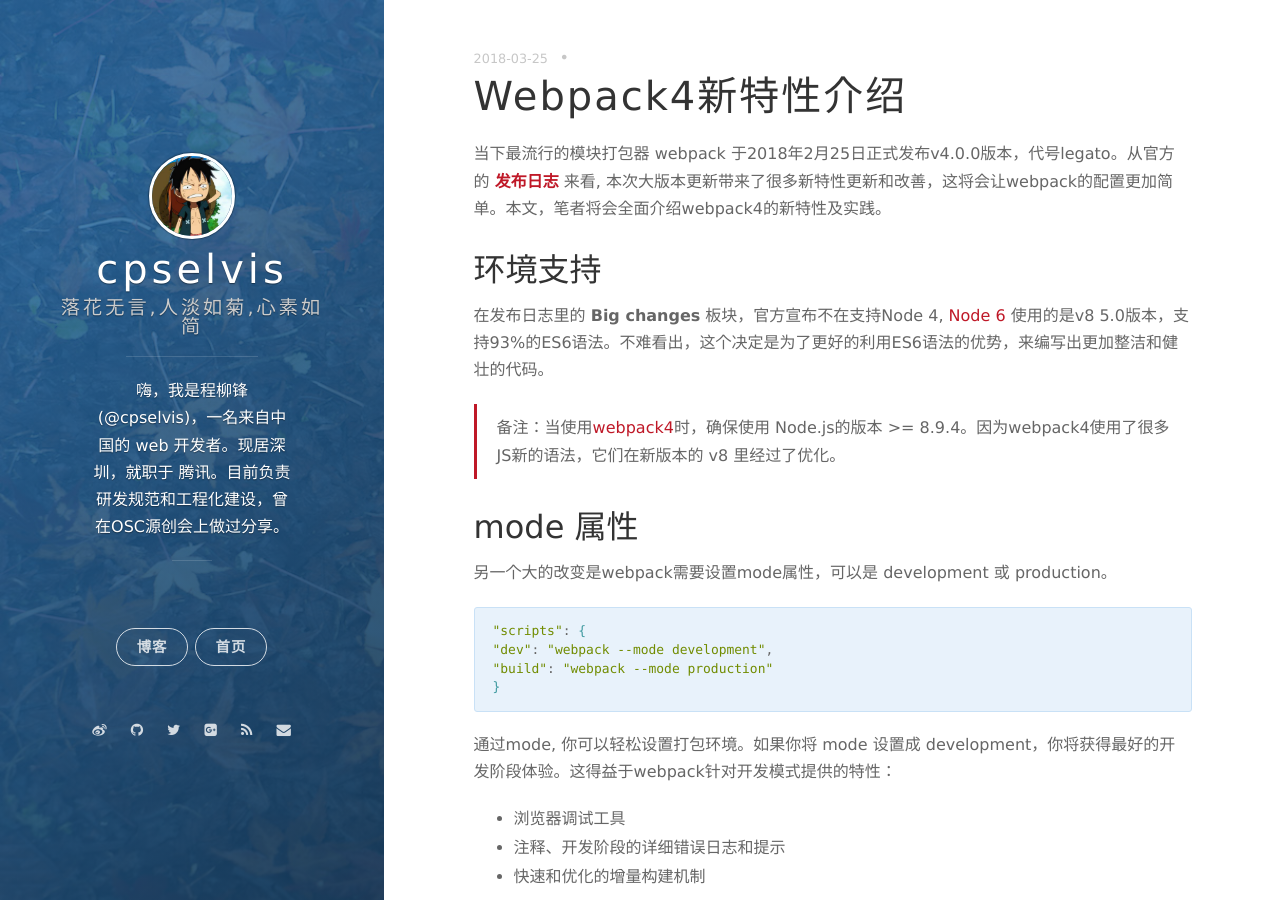
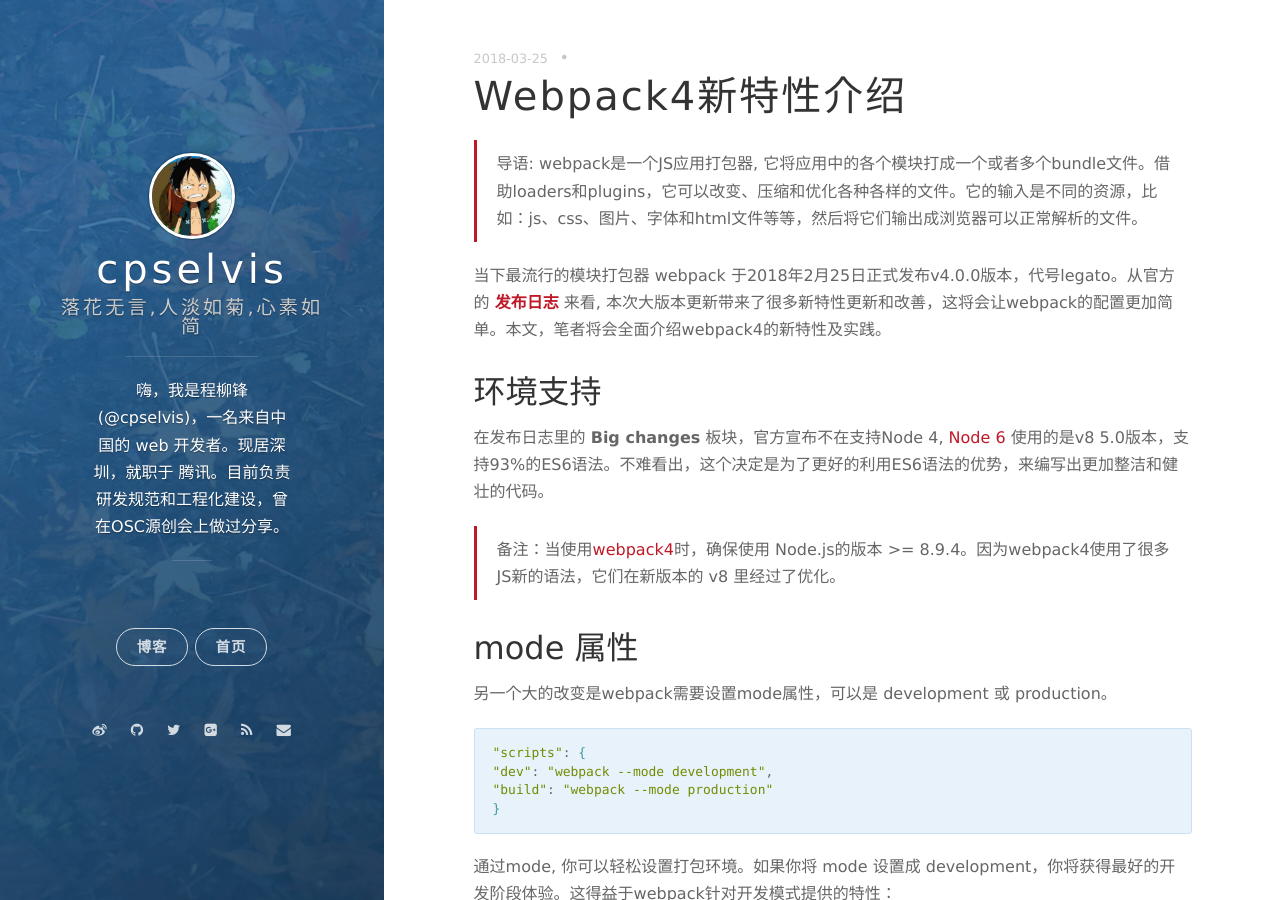
Before and after one commit to cpselvis/cpselvis.github.io, a Jekyll site: the page built from _posts/2018-03-25-webpack4新特性介绍.markdown, in a window 1280 px wide and 900 px high. Built offline with Jekyll 4.4.1, drawn with Linux system fonts in a browser that asks for light colours; nearby versions of some CDN libraries; our own code applies the rules of GitHub Pages for plain Markdown files; comment, search, counter and statistics services are not loaded.

Commit message:
docs: 增加导语

```diff
--- a/_posts/2018-03-25-webpack4新特性介绍.markdown
+++ b/_posts/2018-03-25-webpack4新特性介绍.markdown
@@ -1,3 +1,5 @@
+> 导语: webpack是一个JS应用打包器, 它将应用中的各个模块打成一个或者多个bundle文件。借助loaders和plugins，它可以改变、压缩和优化各种各样的文件。它的输入是不同的资源，比如：js、css、图片、字体和html文件等等，然后将它们输出成浏览器可以正常解析的文件。
+
 当下最流行的模块打包器 webpack 于2018年2月25日正式发布v4.0.0版本，代号legato。从官方的 **[发布日志](https://github.com/webpack/webpack/releases/tag/v4.0.0)** 来看, 本次大版本更新带来了很多新特性更新和改善，这将会让webpack的配置更加简单。本文，笔者将会全面介绍webpack4的新特性及实践。
 
 ## 环境支持
```
